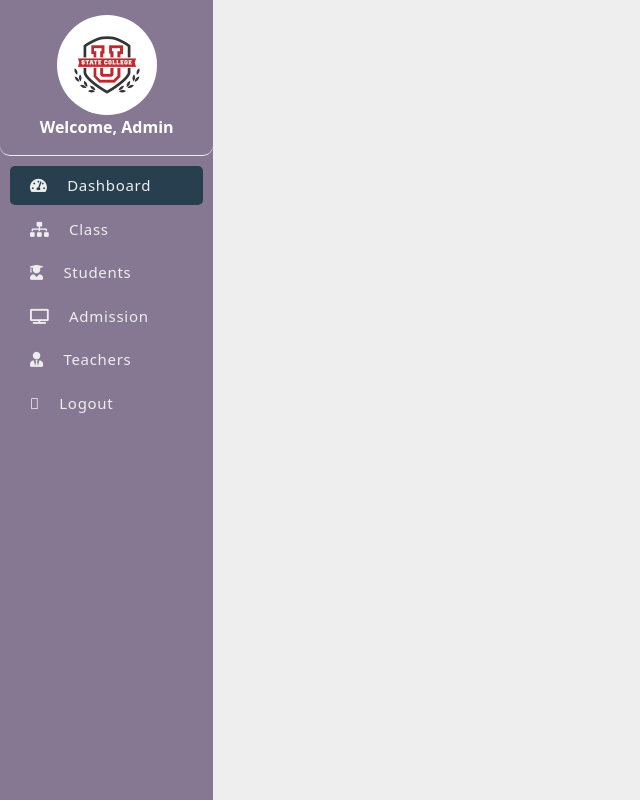
After one commit to chaksam23/usingForm, a PHP site: page /admin.php in a window 1280 px wide. The commit adds this page. Shown: the whole page, without its empty margins (0-640 px from the left). Run offline with PHP 8.4, Linux system fonts and the light colour scheme; some libraries are stand-ins or nearby versions.

Commit message:
image added

```diff
--- /dev/null
+++ b/admin.php
@@ -0,0 +1,38 @@
+<!DOCTYPE html>
+<html lang="en">
+<head>
+    <meta charset="UTF-8">
+    <meta name="viewport" content="width=device-width, initial-scale=1.0">
+    <title>Food Ordering system</title>
+    <link rel="stylesheet" href="https://cdnjs.cloudflare.com/ajax/libs/font-awesome/5.9.0/css/all.min.css" integrity="sha512-q3eWabyZPc1XTCmF+8/LuE1ozpg5xxn7iO89yfSOd5/oKvyqLngoNGsx8jq92Y8eXJ/IRxQbEC+FGSYxtk2oiw==" crossorigin="anonymous" referrerpolicy="no-referrer" />
+        <link href="https://cdn.jsdelivr.net/npm/bootstrap@5.3.7/dist/css/bootstrap.min.css" rel="stylesheet" integrity="sha384-LN+7fdVzj6u52u30Kp6M/trliBMCMKTyK833zpbD+pXdCLuTusPj697FH4R/5mcr" crossorigin="anonymous">
+        <script src="https://cdn.jsdelivr.net/npm/bootstrap@5.3.7/dist/js/bootstrap.bundle.min.js" integrity="sha384-ndDqU0Gzau9qJ1lfW4pNLlhNTkCfHzAVBReH9diLvGRem5+R9g2FzA8ZGN954O5Q" crossorigin="anonymous"></script>
+        <link rel="stylesheet" href="css/admin.css">
+</head>
+<body>
+    <div class="container-fluid">
+            <div class="row">
+                <div class="col-lg-2 col-md-2 col-sm-12 p-0 m-0">
+                    <div class="sidebar">
+                        <div class="sidebar-top">
+                            <img src="img/logo.webp" alt="logo" height="100px" width="100px">
+                            <p class="text-center text-white"><b>Welcome, Admin</b></p>
+                        </div>
+                        <div id="sidebar-bottom">
+                    <nav>
+                        <a href="javascript:void(0)" id="active"> <i class="fas fa-tachometer-alt"></i>  Dashboard</a>
+                        <a href="javascript:void(0)"> <i class="fas fa-sitemap"></i> Class</a>
+                        <a href="javascript:void(0)"> <i class="fas fa-user-graduate"></i> Students</a>
+                        <a href="javascript:void(0)"> <i class="fas fa-tv"></i> Admission</a>
+                        <a href="javascript:void(0)"> <i class="fas fa-user-tie"></i> Teachers</a>
+                        <a href="javascript:void(0)"> <i class="fa-solid fa-toggle-off"></i> Logout</a>
+
+                    </nav>
+                        </div>
+                    </div>
+                </div>
+            </div>
+        </div>
+
+</body>
+</html>
--- a/admission.php
+++ b/admission.php
@@ -238,7 +238,7 @@
                     <div class="row">
                         <div class="col-md-4 col-sm-12">
                             <fieldset>
-                                First Name<input type="text" name="first_name" placeholder="Enter Name" class="form-control">
+                                First Name<input type="text" name="first_name" placeholder="Enter Name" class="form-control" required>
                             </fieldset>
                         </div>
                         <div class="col-md-4 col-sm-12">
--- a/assets/style.css
+++ b/assets/style.css
@@ -183,11 +183,11 @@ body {
         opacity: 1;
     }
 }
-.dropdown-toggle {
+/* .dropdown-toggle {
     background-color: #7952B3;
     color: #fff;
     display: inline-block;
-}
+} */
 
 
 
--- /dev/null
+++ b/css/admin.css
@@ -0,0 +1,45 @@
+body{
+    margin: 0px;
+    padding: 0px;
+    background-color: #EEE;
+}
+.sidebar{
+    height: 100vh;
+    background-color: #685579c5;
+}
+.sidebar .sidebar-top{
+    display: block;
+    text-align: center;
+    padding-top: 15px;
+    border-bottom: 1px solid #EEE;
+    border-radius: 0px 0px 10px 10px;
+}
+.sidebar .sidebar-top img{
+    border-radius: 50%;
+}
+#active{
+    background-color: #273F4F;
+    margin-top: 10px!important;
+}
+#sidebar-bottom nav a{
+    display: block;
+    text-decoration: none;
+    color: #EEE;
+    padding: 8px 10px 8px 20px;
+    letter-spacing: 0.7px;
+    margin: 5px 10px 5px 10px;
+    font-size: 15px;
+    border-radius: 5px;
+}
+#sidebar-bottom nav a i{
+    padding-right: 15px;
+}
+#sidebar-bottom nav a:hover{
+    background-color: #273F4F;
+    color: #EEE;
+    transition: all 0.9s;
+}
+#drop, #drop1,#drop2,#drop3,#drop4,#drop5{
+    float: right;
+    margin-top: 7px;
+}
```
Also changed, not shown: img/logo.webp (added).
